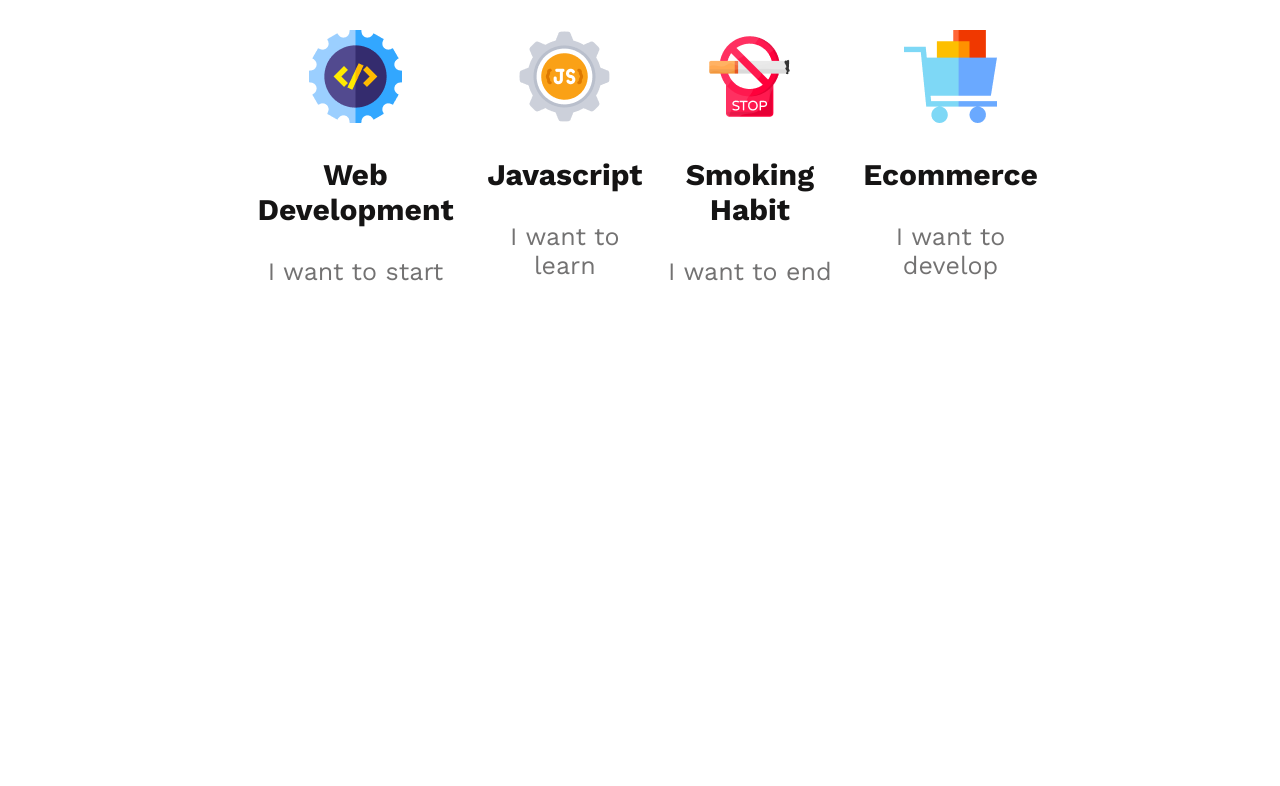
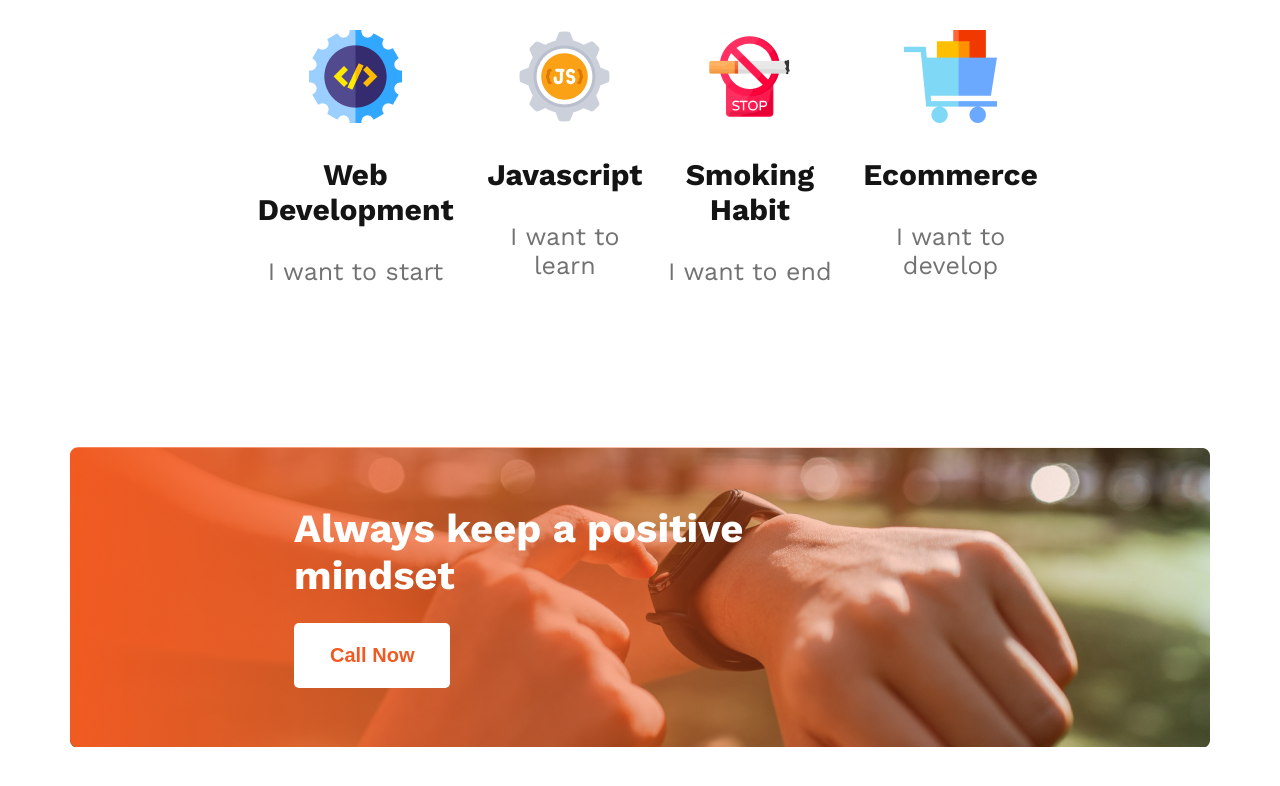
Before and after one commit to anisul770/new-year, a plain HTML site: page index.html in a window 1280 px wide. Shown: the part 2194-2980 px from the top of the page. Before the commit the page ends 2505 px from the top, so only its background shows below. Drawn offline with nearby package versions, Linux system fonts and the light colour scheme.

Commit message:
body section complete

```diff
--- a/index.html
+++ b/index.html
@@ -24,6 +24,7 @@
     </header>
     <!-- middle section -->
     <main>
+        <section>
             <div class="container">
                 <div class="image">
                     <img src="images/person.png" alt="">
@@ -65,8 +66,23 @@
                     </div>
                 </div>
             </div>
+        </section>
+        <section class="watch">
+            <div class="watch-image">
+                <div class="gradient-image">
+                    <div class="gradient-title">
+                        <h2  class="img-title">Always keep a positive mindset</h2>
+                    </div>
+                    <div class="call-now">
+                        <button class="contact-button">Call Now</button>
+                    </div>
+                </div>
+            </div>
+        </section>
     </main>
-    <footer></footer>
+    <footer>
+        <section class="footer-container"></section>
+    </footer>
 </body>
 
 </html>
--- a/styles/styles.css
+++ b/styles/styles.css
@@ -126,3 +126,51 @@ body {
     font-size: 30px;
     font-weight: 700;
 }
+
+/* Last image part */
+.watch{
+    margin-top: 136px;
+    margin-bottom: 130px;
+}
+
+.gradient-image {
+    background-image: url('../images/gradient2.png');
+    background-repeat: no-repeat;
+    background-position-x: center;
+}
+
+.img-title {
+    color: #FFF;
+    font-size: 40px;
+    font-weight: 700;
+    margin-top: 0px;
+    width: 459px;
+    margin-bottom: 0px;
+}
+
+
+.contact-button {
+    color: #F15B22;
+    text-align: center;
+    font-size: 20px;
+    font-weight: 600;
+    border-radius: 5px;
+    background: #FFF;
+    padding: 21px 36px;
+    border: none;
+}
+.call-now{
+    padding-left: 294px;
+    padding-bottom: 59px;
+    margin-top: 24px;
+}
+.gradient-title{
+    padding-left: 294px;
+    padding-top: 58px;
+    margin-top: 0px;
+}
+.watch-image{
+    background-image: url("../images/watch.png");
+    background-repeat: no-repeat;
+    background-position-x: center;
+}
```
Lines whose indentation alone changed are shown as unchanged.
